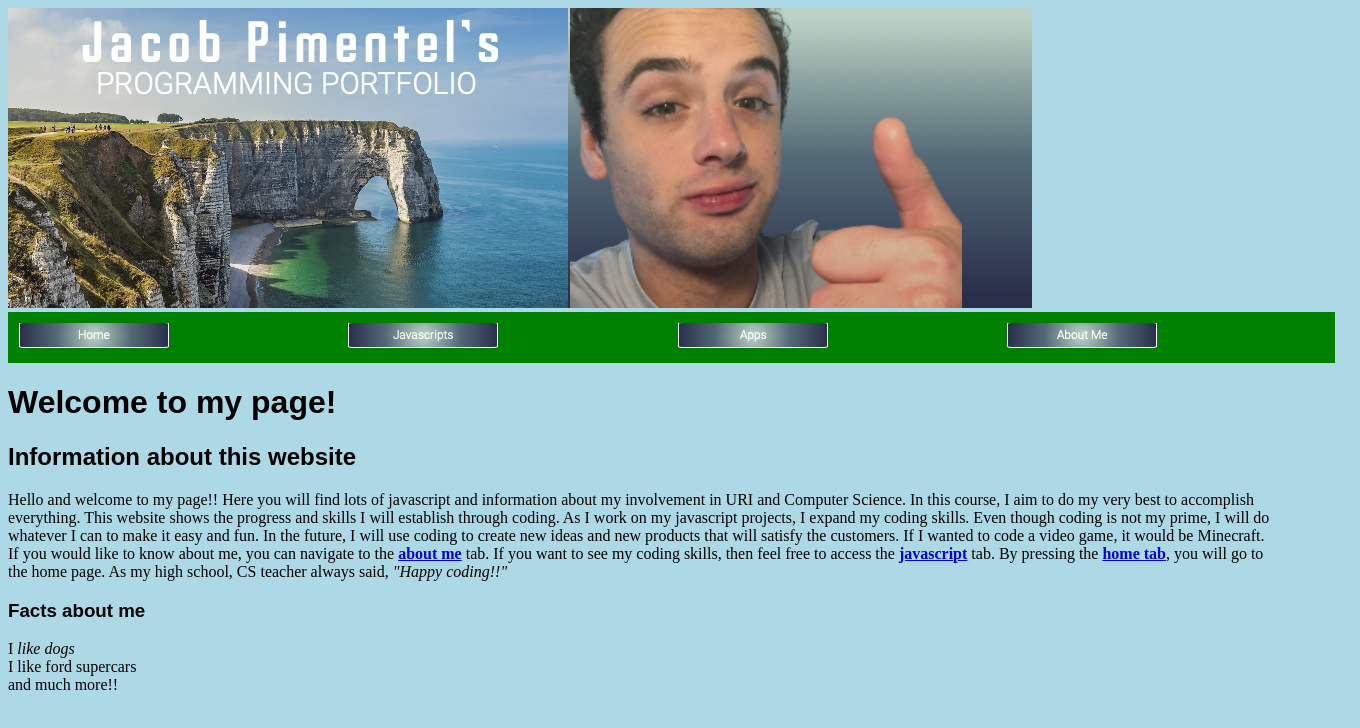
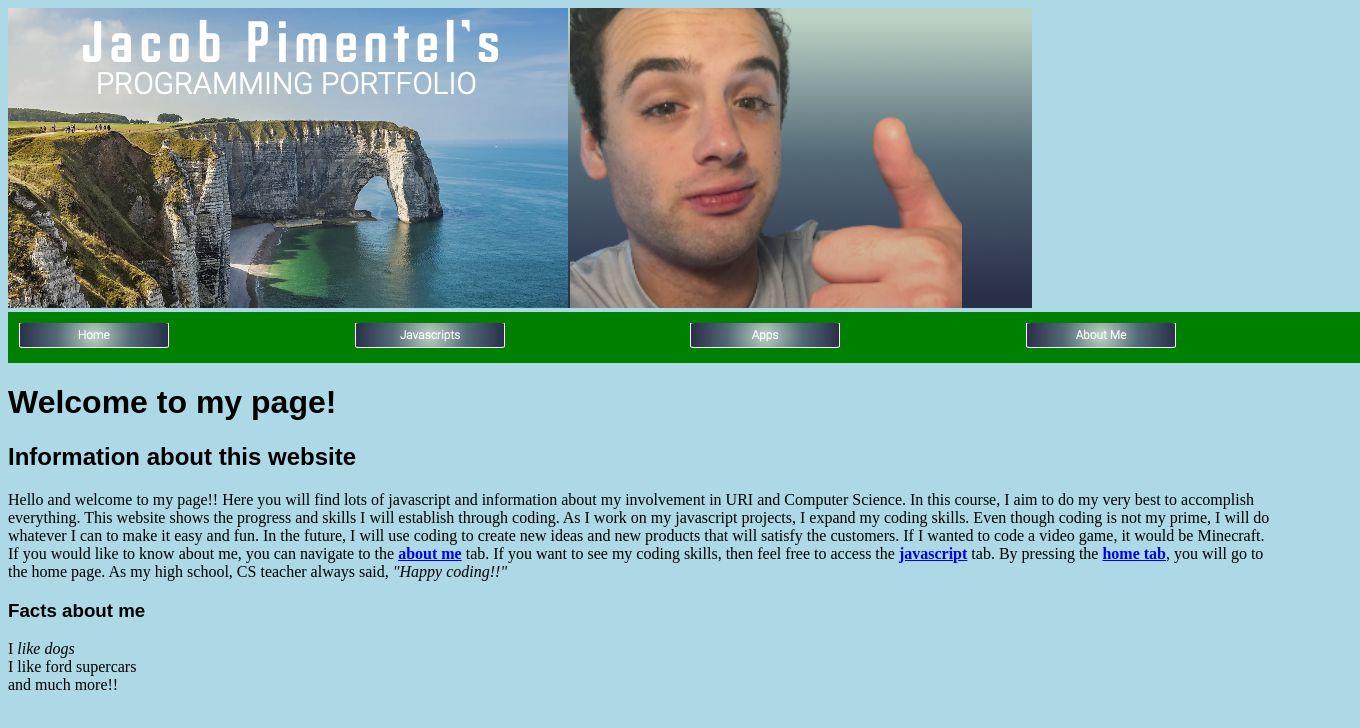
Before and after one commit to Jaco-coder8/Jaco-coder8.github.io, a plain HTML site: page index.html in a window 1280 px wide. Shown: the whole page, 1360 px wide, since content can reach past the window. Drawn offline with Linux system fonts and the light colour scheme.

Commit message:
Update index.html

```diff
--- a/index.html
+++ b/index.html
@@ -10,7 +10,7 @@
 
        <img src="https://raw.githubusercontent.com/Jaco-coder8/Jaco-coder8.github.io/main/Webpage%20banner.png"><br>
     <table id="Buttons-table"
-           style="width:105%;"cellspacing="10px">
+           style="width:107%;"cellspacing="10px">
 
 
 
```
